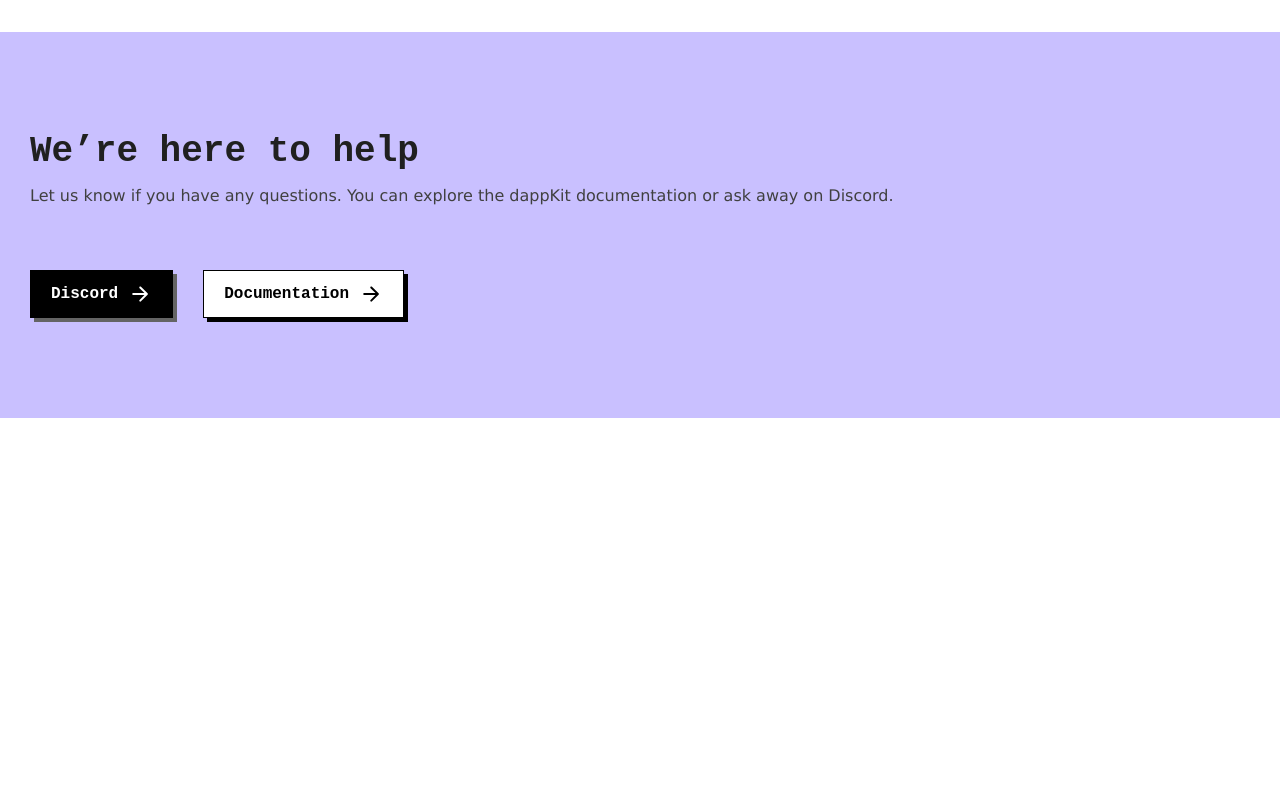
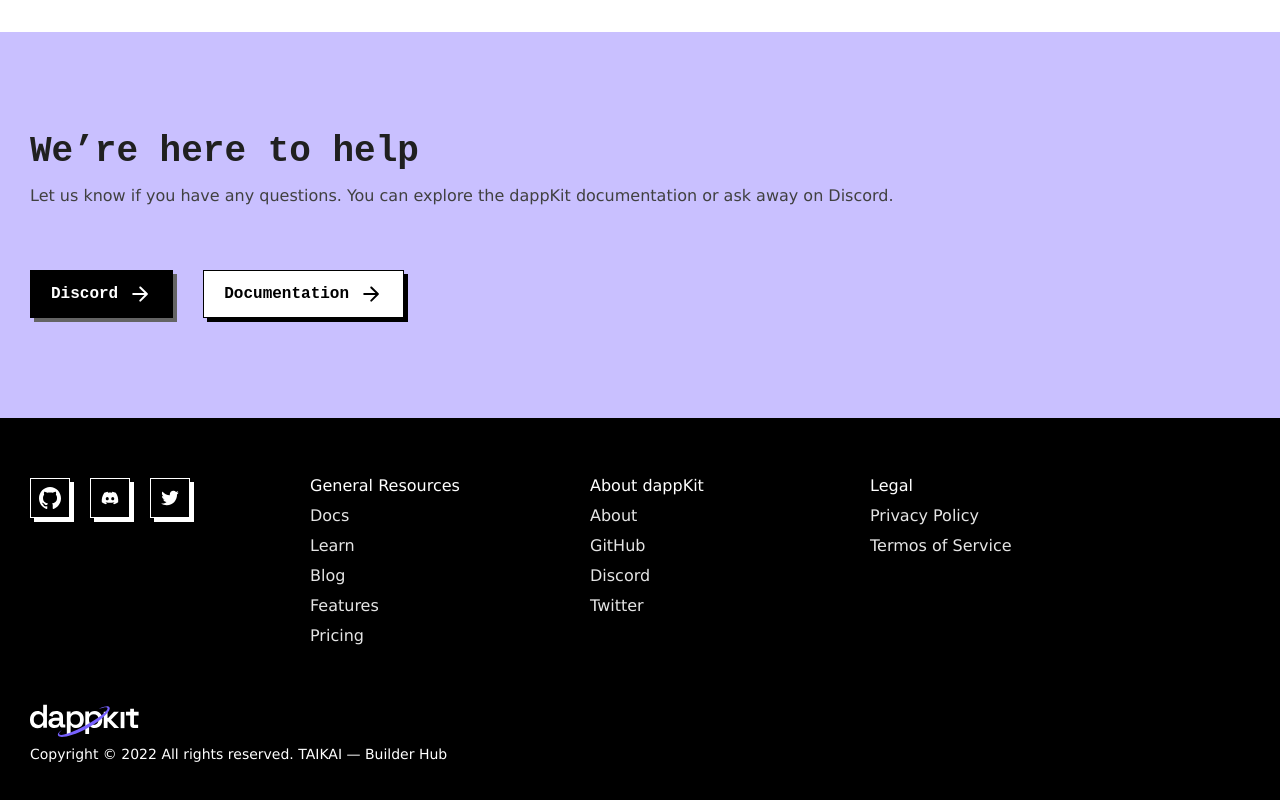
Before and after one commit to layerx-labs/dappkit-landing-page, a React (Create React App) app: page / in a window 1280 px wide. Shown: the part 5932-6732 px from the top of the page. Before the commit the page ends 6350 px from the top, so only its background shows below. Built offline with nearby package versions, Linux system fonts and the light colour scheme.

Commit message:
Add footer

```diff
--- a/src/App.js
+++ b/src/App.js
@@ -9,6 +9,7 @@
 import Projects from "./components/projects";
 import Data from "./components/data";
 import Support from "./components/support";
+import Footer from "./components/footer";
 
 function App() {
   return (
@@ -24,6 +25,7 @@
       <Projects />
       <Data />
       <Support />
+      <Footer />
     </>
   );
 }
--- /dev/null
+++ b/src/components/design/footer/index.js
@@ -0,0 +1,63 @@
+import Icon from "../icon";
+import { DappKit } from "../../../utils/brands";
+import { colors } from "../../../styles/design-tokens";
+import * as Styles from "./styles";
+
+const { light } = colors;
+
+export function Footer(props) {
+  const { social, links, copyright } = props;
+
+  return (
+    <Styles.Wrapper>
+      <div>
+        <Styles.Columns>
+          <div>
+            <Styles.Social>
+              {social &&
+                Array.isArray(social) &&
+                social.map((item, index) => (
+                  <li key={index}>
+                    <a
+                      href={item.url}
+                      target="_blank"
+                      rel="noopener noreferrer"
+                    >
+                      <Icon fill={light} icon={item.channel} />
+                    </a>
+                  </li>
+                ))}
+            </Styles.Social>
+          </div>
+
+          {links &&
+            Array.isArray(links) &&
+            links.map((column, index) => (
+              <Styles.ColumnMenu key={index}>
+                <h4>{column.title}</h4>
+                <ul>
+                  {column.links &&
+                    Array.isArray(column.links) &&
+                    column.links.map((link, index) => (
+                      <li key={index}>
+                        <a
+                          href={link.url}
+                          target="_blank"
+                          rel="noopener noreferrer"
+                        >
+                          {link.value}
+                        </a>
+                      </li>
+                    ))}
+                </ul>
+              </Styles.ColumnMenu>
+            ))}
+        </Styles.Columns>
+        <Styles.Copyright>
+          <DappKit mainColor={light} />
+          <span>{copyright}</span>
+        </Styles.Copyright>
+      </div>
+    </Styles.Wrapper>
+  );
+}
--- /dev/null
+++ b/src/components/design/footer/styles.js
@@ -0,0 +1,93 @@
+import styled from "styled-components";
+import { rem } from "polished";
+import { colors } from "../../../styles/design-tokens";
+
+const { light, dark, grey100 } = colors;
+
+export const Wrapper = styled.div`
+  background-color: ${dark};
+  padding: ${rem("60px")} ${rem("30px")};
+  color: ${light};
+
+  > div {
+    margin: 0 auto;
+    max-width: ${rem("1240px")};
+  }
+`;
+
+export const Columns = styled.div`
+  display: grid;
+  grid-template-columns: repeat(auto-fill, ${rem("180px")});
+  grid-gap: ${rem("100px")};
+
+  ul {
+    margin: 0;
+    padding: 0;
+
+    li {
+      list-style: none;
+    }
+  }
+`;
+
+export const ColumnMenu = styled.div`
+  h4 {
+    margin-bottom: ${rem("14px")};
+    line-height: 1;
+  }
+
+  ul li {
+    line-height: 1;
+
+    a {
+      color: ${grey100};
+      text-decoration: none;
+      transition-duration: 0.3s;
+
+      &:hover {
+        color: ${light};
+      }
+    }
+
+    &:not(:last-child) {
+      margin-bottom: ${rem("14px")};
+    }
+  }
+`;
+
+export const Social = styled.ul`
+  display: flex;
+
+  li {
+    border: 1px solid ${light};
+    background-color: ${dark};
+    width: ${rem("40px")};
+    height: ${rem("40px")};
+    padding: ${rem("8px")};
+    box-shadow: ${rem("4px")} ${rem("4px")} 0 ${light};
+    transition-duration: 0.3s;
+
+    &:not(:last-child) {
+      margin-right: ${rem("20px")};
+    }
+
+    &:hover {
+      box-shadow: ${rem("8px")} ${rem("8px")} 0 ${light};
+    }
+  }
+`;
+
+export const Copyright = styled.div`
+  margin-top: ${rem("60px")};
+
+  svg {
+    width: auto;
+    height: ${rem("34px")};
+  }
+
+  span {
+    margin-top: ${rem("-5px")};
+    display: block;
+    font-size: ${rem("14px")};
+  }
+`;
--- a/src/components/design/icon/icons.js
+++ b/src/components/design/icon/icons.js
@@ -5,6 +5,10 @@
     "M24.4 7.613c-0.52-0.52-1.36-0.52-1.88 0l-6.52 6.507-6.52-6.52c-0.52-0.52-1.36-0.52-1.88 0s-0.52 1.36 0 1.88l6.52 6.52-6.52 6.52c-0.52 0.52-0.52 1.36 0 1.88s1.36 0.52 1.88 0l6.52-6.52 6.52 6.52c0.52 0.52 1.36 0.52 1.88 0s0.52-1.36 0-1.88l-6.52-6.52 6.52-6.52c0.507-0.507 0.507-1.36 0-1.867z",
   github:
     "M15.999 0c-8.839 0-15.999 7.341-15.999 16.404 0 7.26 4.58 13.39 10.94 15.565 0.8 0.143 1.1-0.349 1.1-0.779 0-0.39-0.021-1.681-0.021-3.055-4.019 0.759-5.059-1.005-5.38-1.927-0.18-0.471-0.96-1.927-1.639-2.317-0.561-0.308-1.36-1.067-0.021-1.087 1.26-0.020 2.16 1.189 2.461 1.681 1.44 2.482 3.74 1.785 4.659 1.354 0.14-1.067 0.56-1.785 1.020-2.195-3.559-0.41-7.279-1.825-7.279-8.1 0-1.784 0.62-3.261 1.639-4.409-0.16-0.41-0.72-2.091 0.16-4.346 0 0 1.341-0.431 4.401 1.68 1.301-0.37 2.648-0.556 4-0.553 1.36 0 2.72 0.185 4 0.553 3.059-2.133 4.399-1.681 4.399-1.681 0.88 2.255 0.32 3.937 0.16 4.347 1.021 1.148 1.64 2.604 1.64 4.409 0 6.294-3.74 7.689-7.3 8.099 0.58 0.514 1.080 1.497 1.080 3.035 0 2.195-0.020 3.957-0.020 4.512 0 0.43 0.3 0.943 1.1 0.779 6.513-2.256 10.898-8.518 10.899-15.566 0-9.063-7.16-16.404-15.999-16.404z",
+  twitter:
+    "M26.169 10.782c0.016 0.227 0.016 0.455 0.016 0.682 0 6.936-5.28 14.928-14.928 14.928-0.011 0-0.025 0-0.039 0-2.979 0-5.752-0.878-8.076-2.39l0.057 0.035c0.356 0.041 0.769 0.065 1.187 0.065 0.028 0 0.056-0 0.085-0l-0.004 0c0.008 0 0.018 0 0.028 0 2.457 0 4.718-0.844 6.507-2.257l-0.022 0.017c-2.286-0.043-4.212-1.539-4.895-3.601l-0.011-0.037c0.297 0.049 0.64 0.078 0.989 0.080h0.002c0.491-0.001 0.967-0.066 1.42-0.187l-0.039 0.009c-2.417-0.502-4.207-2.613-4.207-5.143 0-0.003 0-0.005 0-0.008v0-0.065c0.683 0.388 1.495 0.631 2.361 0.665l0.010 0c-1.418-0.956-2.339-2.556-2.339-4.371 0-0.975 0.266-1.888 0.728-2.671l-0.013 0.024c2.6 3.182 6.445 5.262 10.782 5.489l0.037 0.002c-0.080-0.36-0.127-0.774-0.13-1.198v-0.002c0.004-2.898 2.354-5.246 5.252-5.246 1.508 0 2.868 0.636 3.826 1.654l0.003 0.003c1.255-0.247 2.371-0.687 3.376-1.293l-0.046 0.026c-0.406 1.233-1.222 2.239-2.283 2.878l-0.024 0.013c1.12-0.131 2.141-0.418 3.088-0.84l-0.067 0.027c-0.732 1.057-1.603 1.954-2.6 2.691l-0.031 0.022z",
+  discord:
+    "M24.3468 8.52819C22.7822 7.81261 21.1206 7.29108 19.3862 7C19.1679 7.37599 18.9253 7.88538 18.7555 8.28562C16.9108 8.01879 15.0793 8.01879 13.2601 8.28562C13.0903 7.88538 12.8355 7.37599 12.6293 7C10.8829 7.29108 9.22126 7.81261 7.66761 8.52819C4.52633 13.1613 3.67733 17.6852 4.10182 22.1485C6.18793 23.6645 8.20128 24.5863 10.1794 25.1928C10.6646 24.5378 11.1012 23.8343 11.4772 23.0945C10.7616 22.8277 10.0824 22.5002 9.42747 22.1121C9.59727 21.9909 9.76708 21.8574 9.92475 21.724C13.8786 23.5312 18.1612 23.5312 22.0666 21.724C22.2364 21.8574 22.3941 21.9909 22.5639 22.1121C21.9089 22.5002 21.2297 22.8277 20.5141 23.0945C20.8901 23.8343 21.3268 24.5378 21.8119 25.1928C23.7888 24.5863 25.8143 23.6645 27.8895 22.1485C28.4109 16.9818 27.0635 12.4942 24.3468 8.52819ZM12.023 19.3953C10.8344 19.3953 9.86408 18.3159 9.86408 16.9939C9.86408 15.6719 10.8101 14.5924 12.023 14.5924C13.2237 14.5924 14.2061 15.6719 14.1818 16.9939C14.1818 18.3159 13.2237 19.3953 12.023 19.3953ZM19.9926 19.3953C18.804 19.3953 17.8325 18.3159 17.8325 16.9939C17.8325 15.6719 18.7797 14.5924 19.9926 14.5924C21.1934 14.5924 22.1757 15.6719 22.1515 16.9939C22.1515 18.3159 21.2055 19.3953 19.9926 19.3953Z",
 };
 
 export default icons;
--- /dev/null
+++ b/src/components/footer.js
@@ -0,0 +1,90 @@
+import { Footer as Component } from "./design/footer";
+
+function Footer() {
+  const social = [
+    {
+      channel: "github",
+      url: "#0",
+    },
+    {
+      channel: "discord",
+      url: "#0",
+    },
+    {
+      channel: "twitter",
+      url: "#0",
+    },
+  ];
+
+  const links = [
+    {
+      title: "General Resources",
+      links: [
+        {
+          value: "Docs",
+          url: "#0",
+        },
+        {
+          value: "Learn",
+          url: "#0",
+        },
+        {
+          value: "Blog",
+          url: "#0",
+        },
+        {
+          value: "Features",
+          url: "#0",
+        },
+        {
+          value: "Pricing",
+          url: "#0",
+        },
+      ],
+    },
+    {
+      title: "About dappKit",
+      links: [
+        {
+          value: "About",
+          url: "#0",
+        },
+        {
+          value: "GitHub",
+          url: "#0",
+        },
+        {
+          value: "Discord",
+          url: "#0",
+        },
+        {
+          value: "Twitter",
+          url: "#0",
+        },
+      ],
+    },
+    {
+      title: "Legal",
+      links: [
+        {
+          value: "Privacy Policy",
+          url: "#0",
+        },
+        {
+          value: "Termos of Service",
+          url: "#0",
+        },
+      ],
+    },
+  ];
+
+  return (
+    <Component
+      social={social}
+      links={links}
+      copyright="Copyright © 2022 All rights reserved. TAIKAI — Builder Hub"
+    />
+  );
+}
+
+export default Footer;
--- a/src/styles/global-style.js
+++ b/src/styles/global-style.js
@@ -2,7 +2,7 @@
 import { rem } from "polished";
 import { colors, typography } from "./design-tokens";
 
-const { regular, bold } = typography;
+const { regular, medium, bold } = typography;
 const { grey900 } = colors;
 
 const GlobalStyle = createGlobalStyle`
@@ -48,6 +48,12 @@
     line-height: 1.5;
   }
 
+  h4 {
+    margin: 0;
+    font-size: 1rem;
+    font-weight: ${medium};
+  }
+
   p {
     margin: 0
   }
```
